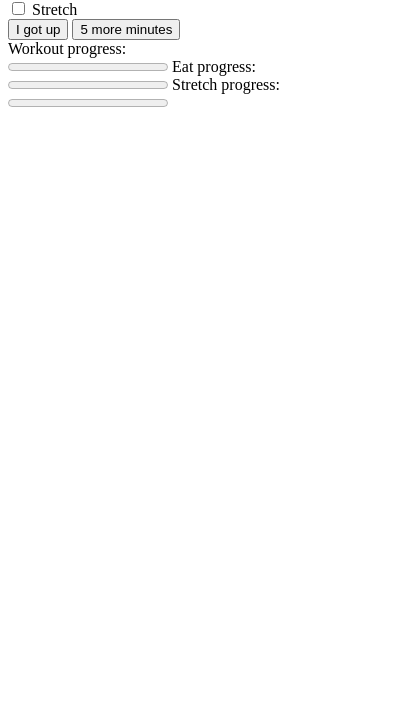
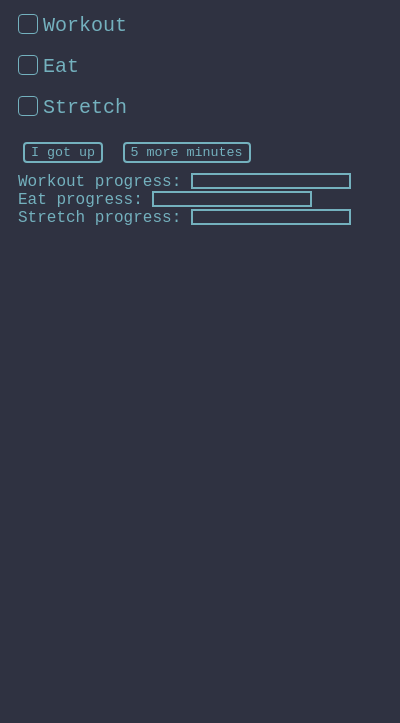
Before and after one commit to aidankeighron/reminder-notification, an Electron app: page index.html in a window 400 px wide. Shown: the part 121-844 px from the top of the page. Drawn offline with Linux system fonts and the light colour scheme.

Commit message:
build+ui

```diff
--- a/index.html
+++ b/index.html
@@ -4,26 +4,41 @@
     <meta charset="UTF-8">
     <meta http-equiv="Content-Security-Policy" content="default-src 'self'; script-src 'self'">
     <title>Hello World!</title>
+    <link rel="stylesheet" href="style.css" />
   </head>
   <body>
+    <div>
+      <center>
         <h1>Reminder Notification</h1>
+      </center>
+      <label class="main" for="workout"> Workout
         <input type="checkbox" id="workout" name="workout" value="Workout">
-    <label for="workout"> Workout</label><br>
+        <span class="checkbox"></span>
+      </label><br>
+      <label class="main" for="eat"> Eat
         <input type="checkbox" id="eat" name="eat" value="Eat">
-    <label for="eat"> Eat</label><br>
+        <span class="checkbox"></span>
+      </label><br>
+      <label class="main" for="stretch"> Stretch
         <input type="checkbox" id="stretch" name="stretch" value="Stretch">
-    <label for="stretch"> Stretch</label><br>
+        <span class="checkbox"></span>
+      </label><br>
 
       <button id="confirm">I got up</button>
       <button id="plus5">5 more minutes</button><br>
 
-    <label for="workoutProgress">Workout progress:</label><br>
-    <progress id="workoutProgress" value="0" max="2"></progress>
+      <label class="progressbar" for="workoutProgress">Workout progress:
+        <progress class="progressbar" id="workoutProgress" value="0" max="2"></progress><br>
+      </label>
 
-    <label for="eatProgress">Eat progress:</label><br>
-    <progress id="eatProgress" value="0" max="3"></progress>
+      <label class="progressbar" for="eatProgress">Eat progress:
+        <progress class="progressbar" id="eatProgress" value="0" max="3"></progress><br>
+      </label>
 
-    <label for="stretchProgress">Stretch progress:</label><br>
+      <label class="progressbar" for="stretchProgress">Stretch progress:
         <progress id="stretchProgress" value="0" max="3"></progress>
+      </label>
+
+    </div>
   </body>
 </html>
--- a/package.json
+++ b/package.json
@@ -1,17 +1,20 @@
 {
   "name": "reminder-notification",
+  "appId": "reminder",
   "version": "1.0.0",
   "description": "",
   "main": "main.js",
   "author": "Aidan Keighron",
   "license": "MIT",
   "devDependencies": {
-    "electron": "^25.3.2"
+    "electron": "^25.3.2",
+    "electron-packager": "^17.1.1"
   },
   "scripts": {
     "start": "electron ."
   },
   "dependencies": {
+    "node-notifier": "^10.0.1",
     "sound-play": "^1.1.0"
   }
 }
--- /dev/null
+++ b/style.css
@@ -0,0 +1,81 @@
+@import url("https://fonts.googleapis.com/css2?family=JetBrains+Mono:ital,wght@0,100;0,300;0,400;0,800;1,100;1,300;1,400;1,800&display=swap");
+* {
+  box-sizing: border-box;
+  font-family: "JetBrains Mono", monospace;
+  border-radius: 4px;
+}
+body {
+    background: #2f3241;
+    color: #74b1be;
+    padding: 10px;
+}
+
+button {
+    background-color: #2f3241;
+    border: solid #74b1be 2px;
+    color: #74b1be;
+    margin: 5px;
+    margin-bottom: 10px;
+}
+
+.main {
+    display: block;
+    position: relative;
+    padding-left: 25px;
+    cursor: pointer;
+    font-size: 20px;
+}
+
+input[type=checkbox] {
+    visibility: hidden;
+}
+
+.checkbox {
+    position: absolute;
+    top: 0;
+    left: 0;
+    border: solid #74b1be 1px;
+    height: 20px;
+    width: 20px;
+    background-color: #2f3241;
+}
+
+.checkbox:after {
+    content: "";
+    position: absolute;
+    display: none;
+}
+
+.main input:checked ~ .checkbox:after {
+    display: block;
+}
+
+.main .checkbox:after {
+    left: 6px;
+    bottom: 6px;
+    width: 4px;
+    height: 8px;
+    border: solid #74b1be;
+    border-width: 0 2px 2px 0;
+    -webkit-transform: rotate(45deg);
+    -ms-transform: rotate(45deg);
+    transform: rotate(45deg);
+}
+
+progress[value] {
+    /* Reset the default appearance */
+    -webkit-appearance: none;
+     appearance: none;
+     -webkit-animation: animate-stripes 5s linear infinite;
+        animation: animate-stripes 5s linear infinite;
+}
+
+progress[value]::-webkit-progress-bar {
+    background-color: #2f3241;
+    border: #74b1be 2px solid;
+}
+
+progress[value]::-webkit-progress-value {
+    background-image:-webkit-linear-gradient(left, #74b1be, #74b1be); #yea its shit but if it works it works
+
+}
```
Also changed, not shown: main.js (+9 -4 lines), schedule.js (+6 -3 lines), 2 other files. Lines whose indentation alone changed are shown as unchanged.
